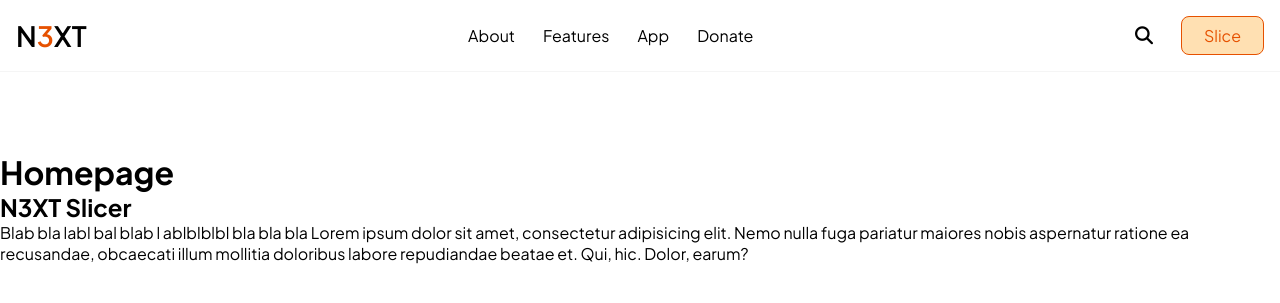
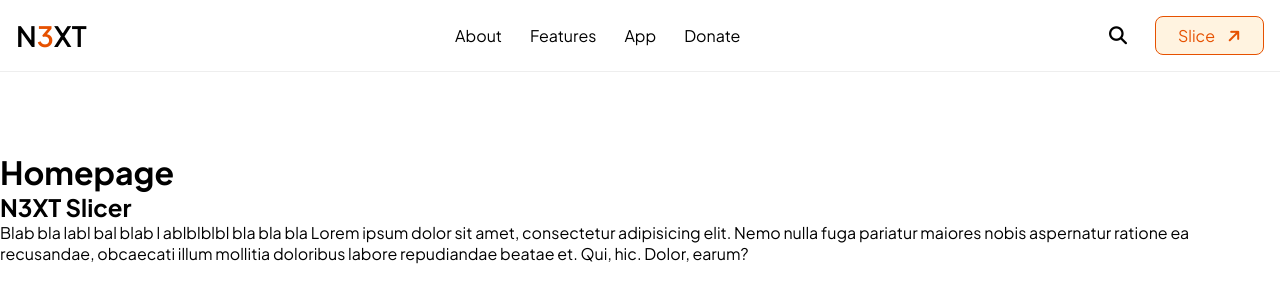
Before and after one commit to Jaromir007/2024_RP_3E_N3XT, a Django app: page / in a window 1280 px wide. Shown: the top 303 px of the page. Run offline with Django 5.2, Linux system fonts and the light colour scheme.

Commit message:
header finished, thm-btn update

```diff
--- a/app/web/static/css/style.css
+++ b/app/web/static/css/style.css
@@ -156,7 +156,7 @@ img {
 .thm-btn {
     padding: 0.5rem 1.375rem;
     border-radius: 0.5rem;
-    background-color: var(--orange-100);
+    background-color: var(--orange-50);
     border: solid 1px var(--orange-900);
     color: var(--orange-900);
     transition: background-color var(--transition-default) ease-in;
@@ -165,6 +165,16 @@ img {
     justify-content: center;
     min-width: fit-content;
     max-width: fit-content;
+    gap: 0.75rem;
+}
+
+.thm-btn__arrow {
+    transform: rotate(-45deg);
+    transition: transform var(--transition-default) ease;
+}
+
+.thm-btn:hover .thm-btn__arrow {
+    transform: rotate(0);
 }
 
 /* Header */
@@ -181,7 +191,7 @@ img {
     display: flex;
     justify-content: center;
     align-items: center;
-    border-bottom: solid 1px var(--grey-100);
+    border-bottom: solid 1px var(--grey-200);
     padding: 1rem var(--padding-default);
     background-color: var(--white);
 }
@@ -215,10 +225,6 @@ img {
 .header__menu-item>a {
     color: var(--black);
     position: relative;
-}
-
-.header__menu-item>a:hover {
-    color: var(--grey-900);
 }
 
 .header__right {
@@ -280,7 +286,7 @@ img {
     left: 0;
     width: 100%;
     height: 100%;
-    background-color: rgb(252, 252, 252);
+    background-color: var(--grey-50);
     transition: all 300ms ease;
     transform: translateY(-100%);
     z-index: -1;
@@ -309,7 +315,7 @@ img {
     font-weight: 500;
     position: relative;
     padding: 0.5rem var(--padding-default);
-    border-bottom: solid 2px var(--grey-200);
+    border-bottom: solid 2px var(--grey-300);
 }
 
 .header__search-bar-inner input::placeholder {
@@ -352,7 +358,7 @@ img {
         right: 0;
         top: 0;
         width: 100%;
-        background-color: var(--grey-100);
+        background-color: var(--grey-50);
         padding: 5.75rem 4rem 4rem 4rem;
         gap: var(--gap-lg);
         min-height: 100vh;
@@ -361,6 +367,7 @@ img {
         transition: transform var(--transition-default) ease-in;
         visibility: hidden;
         transform: translateX(100%);
+        border-left: solid 1px var(--grey-200);
     }
 
     .header__nav.active {
--- a/app/web/templates/base.html
+++ b/app/web/templates/base.html
@@ -12,7 +12,6 @@
         rel="stylesheet">
     <link href="https://cdnjs.cloudflare.com/ajax/libs/font-awesome/6.5.1/css/all.min.css" rel="stylesheet" />
     <link rel="stylesheet" href="{% static 'css/style.css'%}">
-    <!-- <link rel="stylesheet" href="{% static 'css/responsive.css'%}"> -->
     <title>{% block title %}N3XT Slicer{% endblock title%}</title>
 </head>
 
--- a/app/web/templates/views/header.html
+++ b/app/web/templates/views/header.html
@@ -13,12 +13,14 @@
                 </ul>
                 <a href="#" class="thm-btn header__cta--mobile">
                     Slice
+                    <i class="fa-solid fa-arrow-right thm-btn__arrow"></i>
                 </a>
             </nav>
             <div class="header__right">
                 <i class="fas fa-search header__search-button-icon" id="searchIcon"></i>
                 <a href="#" class="thm-btn header__cta">
                     Slice
+                    <i class="fa-solid fa-arrow-right thm-btn__arrow"></i>
                 </a>
                 <button class="header__hamburger-button" id="hamburgerButton">
                     <span></span>
```
